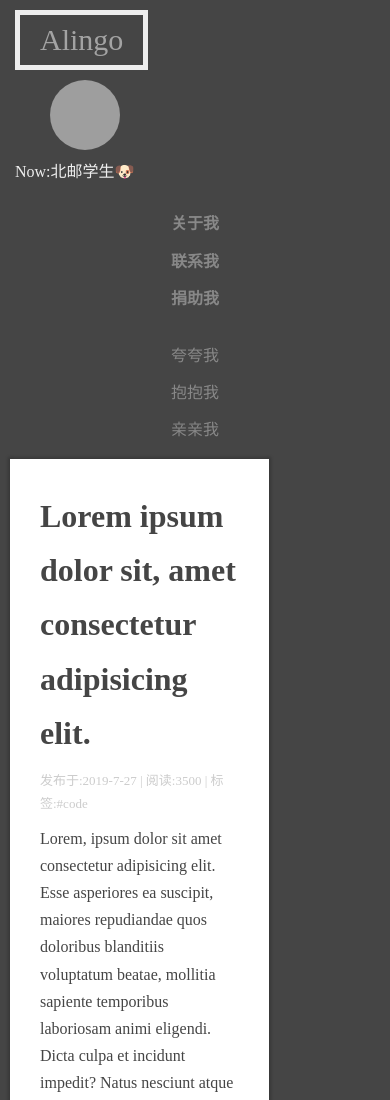
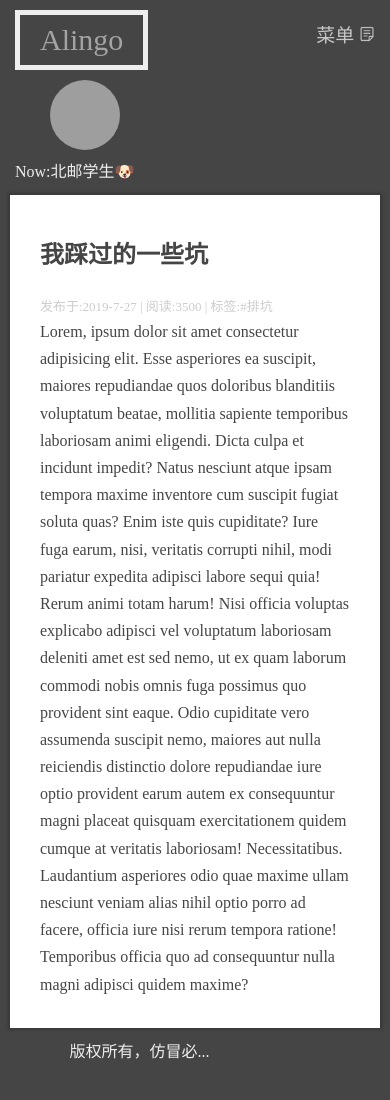
Before and after one commit to Alingo2/MyBlog, a plain HTML site: page article.html in a window 390 px wide. Shown: the top 1100 px of the page. After the commit the page ends 1075 px from the top, so only its background shows below. Drawn offline with nearby package versions, Linux system fonts and the light colour scheme; grey boxes are pictures that could not be loaded.

Commit message:
version 1.01

```diff
--- a/CSS/main.css
+++ b/CSS/main.css
@@ -117,3 +117,17 @@ a, body
     font-weight: 700;
     font-size: 20px;
 }
+
+#menu-checkbox,
+#menu-toggle
+{
+    display: none;
+}
+
+footer
+{
+    margin-right: 30%;
+    text-align: center;
+    padding: 10px;
+    color: #eee;
+}
--- a/CSS/mobile.css
+++ b/CSS/mobile.css
@@ -10,11 +10,43 @@
     padding-right: 10px;
 }
 
-.article-list{
+.article-list,
+.article{
     margin-right: 0%;
 }
 
 .side-bar .nav,
 .side-bar .tag-list{
     text-align: center;
+    display: none;
 }
+
+#menu-checkbox:checked ~ .nav,
+#menu-checkbox:checked ~ .tag-list{
+    display: block;
+}
+
+#menu-toggle{
+    display: block;
+    position: absolute;
+    top: 10px;
+    right: 0;
+    font-size: 19px;
+    font-weight: 550;
+    color: rgba(255,255,255,.7);
+}
+
+.menuimg{
+    width:16px;
+    height: 16px;
+}
+
+.side-bar .nav a,
+.side-bar .tag-list a{
+    display: inline-block;
+    padding: 3px;
+}
+
+.nav, .tag-list{
+    padding: 8px;
+}
--- a/article.html
+++ b/article.html
@@ -11,6 +11,10 @@
 </head>
 <body>
     <div class="side-bar">
+            <label id="menu-toggle" for="menu-checkbox">菜单
+                    <img class="menuimg" src="img/menu.png" alt="图挂了💀">
+            </label>
+        <input id="menu-checkbox" type="checkbox">
         <div class="header">
             <a href="index.html" class="logo">Alingo</a>
             <abbr title="一只小菜鸡的博客">
@@ -28,13 +32,14 @@
         <div class="tag-list">
                 <a href="#" class="item">夸夸我</a>
                 <a href="#" class="item">抱抱我</a>
-                <a href="#" class="item">亲亲我</a>
+                <a href="#" class="item">踩过的坑</a>
         </div>
     </div>
     <div class="main">
         <div class="article">
-            <h1 class="title">Lorem ipsum dolor sit, amet consectetur adipisicing elit.</h1>
-            <div class="status">发布于:2019-7-27 | 阅读:3500 | 标签:#code</div>
+            <div class="item">
+                <h2 class="title">我踩过的一些坑</h2>
+                <div class="status">发布于:2019-7-27 | 阅读:3500 | 标签:#排坑</div>
                 <div class="content">
                 Lorem, ipsum dolor sit amet consectetur adipisicing elit. Esse asperiores ea suscipit, maiores repudiandae quos doloribus blanditiis voluptatum beatae, mollitia sapiente temporibus laboriosam animi eligendi. Dicta culpa et incidunt impedit?
                 Natus nesciunt atque ipsam tempora maxime inventore cum suscipit fugiat soluta quas? Enim iste quis cupiditate? Iure fuga earum, nisi, veritatis corrupti nihil, modi pariatur expedita adipisci labore sequi quia!
@@ -44,5 +49,9 @@
                 </div>
             </div>
         </div>
+        <footer>
+                版权所有，仿冒必...
+        </footer>
+    </div>
 </body>
 </html>
```
Also changed, not shown: aboutMe.html (+9 -2 lines), index.html (+10 -3 lines), img/menu.png (added). Lines whose indentation alone changed are shown as unchanged.
